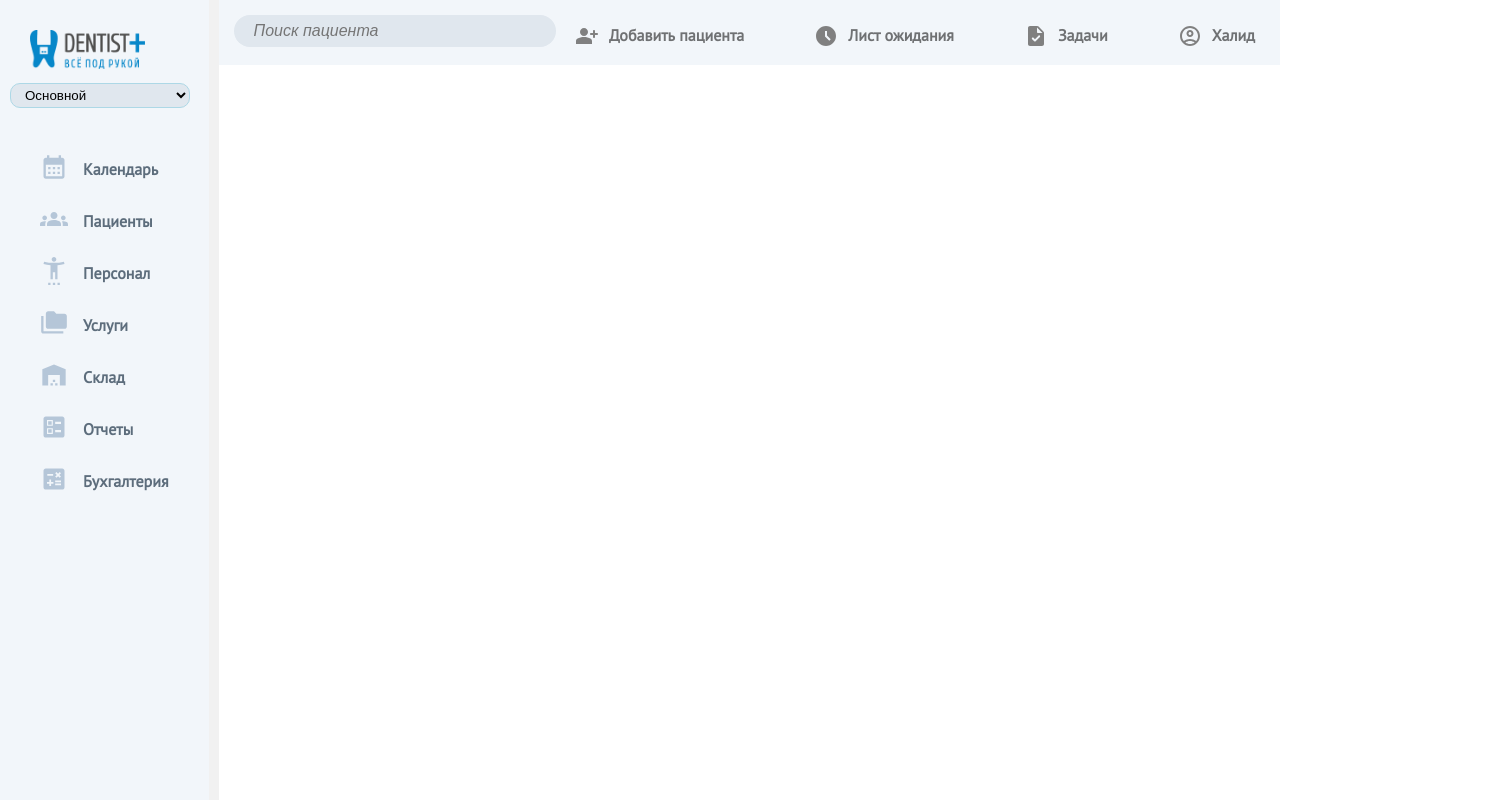
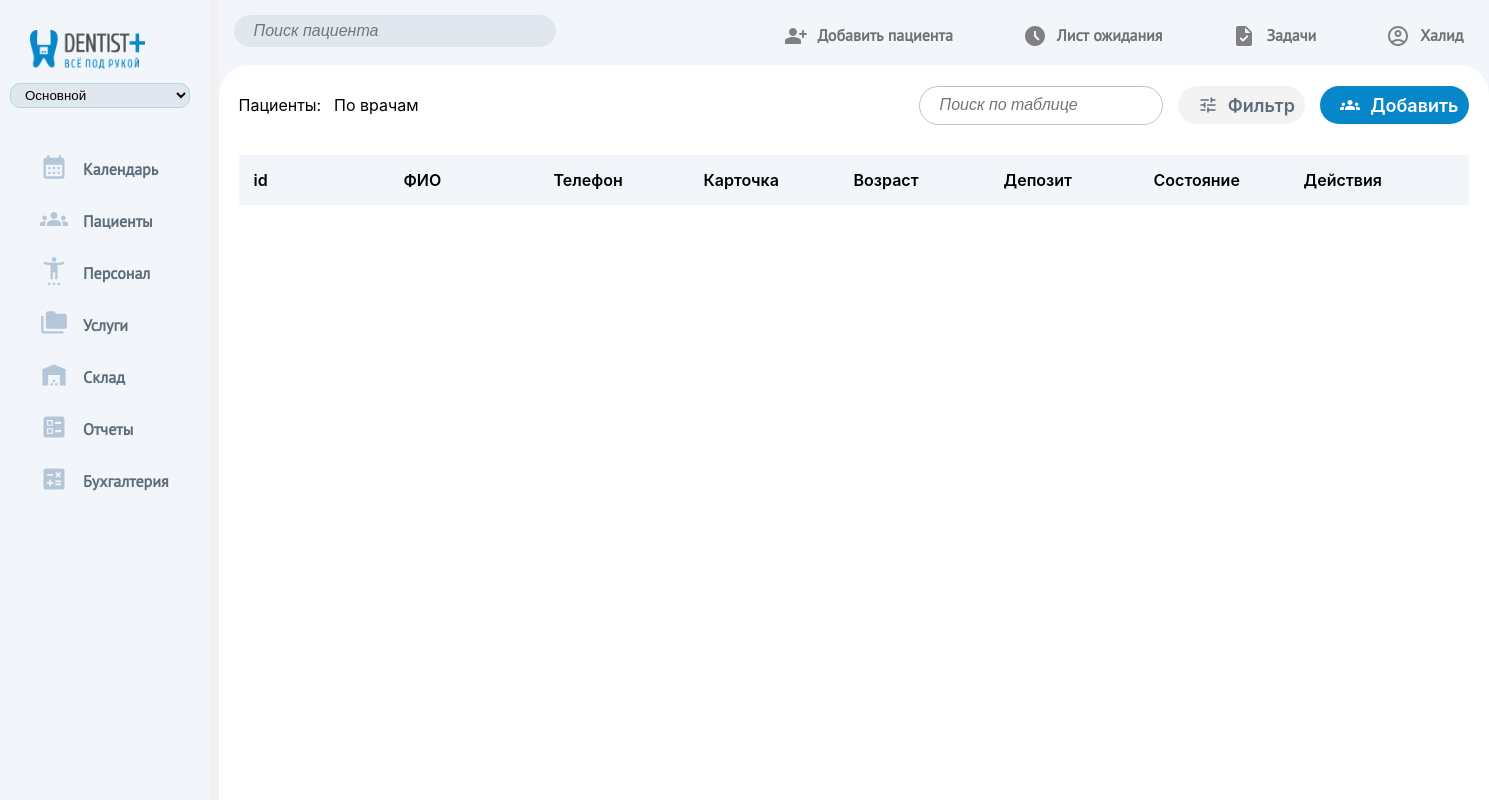
Before and after one commit to alievhalid/dentist, a React (Create React App) app: page / in a window 1280 px wide. Shown: the top 802 px of the page, 1489 px wide, since content can reach past the window. Built offline with nearby package versions, Linux system fonts and the light colour scheme; a web font is replaced by a local one.

Commit message:
pacients page done

```diff
--- a/src/common/App.js
+++ b/src/common/App.js
@@ -1,8 +1,10 @@
 import Header from "../components/header/Header";
+import Sidebar from "../components/sidebar/Sidebar";
 
 function App() {
   return (
     <div className="App">
+      <Sidebar />
       <Header />
     </div>
   );
--- a/src/components/header/Header.jsx
+++ b/src/components/header/Header.jsx
@@ -4,15 +4,13 @@ import PersonAddAltRoundedIcon from "@mui/icons-material/PersonAddAltRounded";
 import AccessTimeFilledTwoToneIcon from "@mui/icons-material/AccessTimeFilledTwoTone";
 import TaskRoundedIcon from "@mui/icons-material/TaskRounded";
 import AccountCircleOutlinedIcon from "@mui/icons-material/AccountCircleOutlined";
-import Sidebar from "../sidebar/Sidebar";
+import Patients from "../patients/Patients";
 function Header() {
   return (
     <div className={styles.wrap}>
-      <Sidebar />
       <div className={styles.header}>
         <div className={styles.inputs}>
           <input type="text" placeholder="Поиск пациента" />
-
         </div>
         <nav className={styles.nav}>
           <div className={styles.icons}>
@@ -41,6 +39,7 @@ function Header() {
           </div>
         </nav>
       </div>
+      <Patients />
     </div>
   );
 }
--- a/src/components/header/header.module.scss
+++ b/src/components/header/header.module.scss
@@ -1,8 +1,9 @@
 .wrap {
-  display: flex;
+  width: 100%;
+  background-color: #f2f6fa;
 }
 .header {
-  width: 100%;
+  max-width: 100%;
   height: 35px;
   min-width: 960px;
   display: flex;
@@ -48,8 +49,8 @@
     border-radius: 20px;
     font-size: 16px;
     outline: none;
-        &::placeholder {
-            font-style: italic;
-        }
+    &::placeholder {
+      font-style: italic;
+    }
   }
 }
--- /dev/null
+++ b/src/components/patients/Patients.jsx
@@ -0,0 +1,47 @@
+import React from "react";
+import styles from "./patients.module.scss";
+import TuneIcon from "@mui/icons-material/Tune";
+import GroupsIcon from "@mui/icons-material/Groups";
+function Patients() {
+  return (
+    <div className={styles.main}>
+      <div className={styles.wrap}>
+        <div className={styles.options}>
+          <div>Пациенты:</div>
+          <div>По врачам</div>
+        </div>
+        <div className={styles.nav}>
+          <div>
+            <input type="text" placeholder="Поиск по таблице" />{" "}
+          </div>
+          <div className={styles.icons}>
+            <div>
+              <TuneIcon />
+            </div>
+            <div>Фильтр</div>
+          </div>
+          <span>
+            <div className={styles.icons}>
+              <div>
+                <GroupsIcon />
+              </div>
+              <div>Добавить</div>
+            </div>
+          </span>
+        </div>
+      </div>
+      <div className={styles.filters}>
+        <div>id</div>
+        <div>ФИО</div>
+        <div>Телефон</div>
+        <div>Карточка</div>
+        <div>Возраст</div>
+        <div>Депозит</div>
+        <div>Состояние</div>
+        <div>Действия</div>
+      </div>
+    </div>
+  );
+}
+
+export default Patients;
--- /dev/null
+++ b/src/components/patients/patients.module.scss
@@ -0,0 +1,75 @@
+.main {
+  max-width: 100%;
+  padding: 20px;
+  border-radius: 30px;
+  background-color: #fff;
+  height: 800px;
+  .wrap {
+    display: flex;
+    justify-content: space-between;
+  }
+  .options {
+    display: flex;
+    width: 180px;
+    height: 40px;
+    justify-content: space-between;
+    align-items: center;
+  }
+  .nav {
+    width: 550px;
+    display: flex;
+    height: 40px;
+    justify-content: space-between;
+    align-items: center;
+    font-size: 18px;
+    font-weight: 600;
+    input {
+      width: 220px;
+      height: 35px;
+      padding-left: 20px;
+      border: solid 1px #b5c6d8;
+      border-radius: 20px;
+      font-size: 16px;
+      outline: none;
+      &::placeholder {
+        font-style: italic;
+      }
+    }
+  }
+  .icons {
+    max-width: 200px;
+    display: flex;
+    border-radius: 50px;
+    padding: 5px 10px;
+    color: #5d6d7c;
+    align-items: center;
+    background-color: #f3f3f3;
+    cursor: pointer;
+    div {
+      margin-left: 10px;
+    }
+    svg {
+      font-size: 20px;
+      padding-top: 4px;
+    }
+  }
+  span {
+    .icons {
+      background-color: #0787c9;
+      color: #fff;
+    }
+  }
+}
+.filters {
+  display: flex;
+  justify-content: space-between;
+  margin-top: 30px;
+  max-width: 100%;
+  background-color: #f2f6fa;
+  padding: 15px;
+  div {
+    width: 150px;
+    font-size: 16px;
+    font-weight: 600;
+  }
+}
--- a/src/index.css
+++ b/src/index.css
@@ -11,3 +11,6 @@ code {
   font-family: source-code-pro, Menlo, Monaco, Consolas, 'Courier New',
     monospace;
 }
+.App {
+  display: flex;
+}
```
